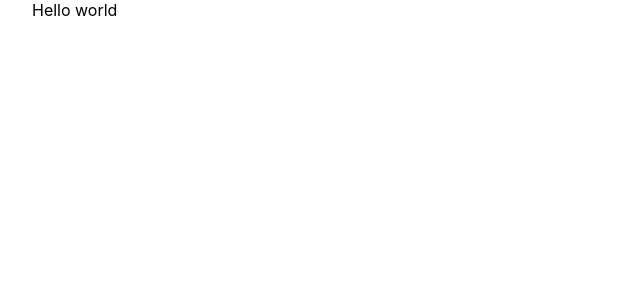
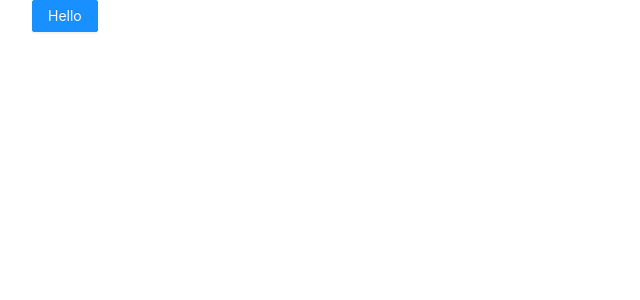
Before and after one commit to jonasexplore/polaris, a Next.js app: page / in a window 1280 px wide. Shown: the top 300 px of the page, without its empty margins (0-640 px from the left). Built offline with nearby package versions, Linux system fonts and the light colour scheme.

Commit message:
feat(*): adjustments

```diff
--- a/package.json
+++ b/package.json
@@ -8,10 +8,13 @@
     "lint": "next lint"
   },
   "dependencies": {
+    "@ant-design/icons": "^4.7.0",
+    "antd": "^4.18.5",
     "axios": "^0.25.0",
     "next": "12.0.10",
     "react": "17.0.2",
-    "react-dom": "17.0.2"
+    "react-dom": "17.0.2",
+    "react-extras": "^2.0.0"
   },
   "devDependencies": {
     "@types/node": "17.0.15",
--- a/src/pages/index.tsx
+++ b/src/pages/index.tsx
@@ -1,10 +1,18 @@
+import { Button } from 'antd'
 import type { NextPage } from 'next'
+import { useRouter } from 'next/router'
 import styles from '../styles/Home.module.css'
 
 const Home: NextPage = () => {
+  const router = useRouter()
+
+  const onClick = () => {
+    router.push('/auth/signin')
+  }
+
   return (
     <div className={styles.container}>
-      Hello world
+      <Button onClick={onClick} type='primary'>Hello</Button>
     </div>
   )
 }
--- a/src/styles/globals.css
+++ b/src/styles/globals.css
@@ -1,5 +1,8 @@
+@import "~antd/dist/antd.css";
+
 html,
 body {
+  scroll-behavior: smooth;
   padding: 0;
   margin: 0;
   font-family: -apple-system, BlinkMacSystemFont, Segoe UI, Roboto, Oxygen,
```
Also changed, not shown: 1 other file (tests, documents, lock files or other folders).
